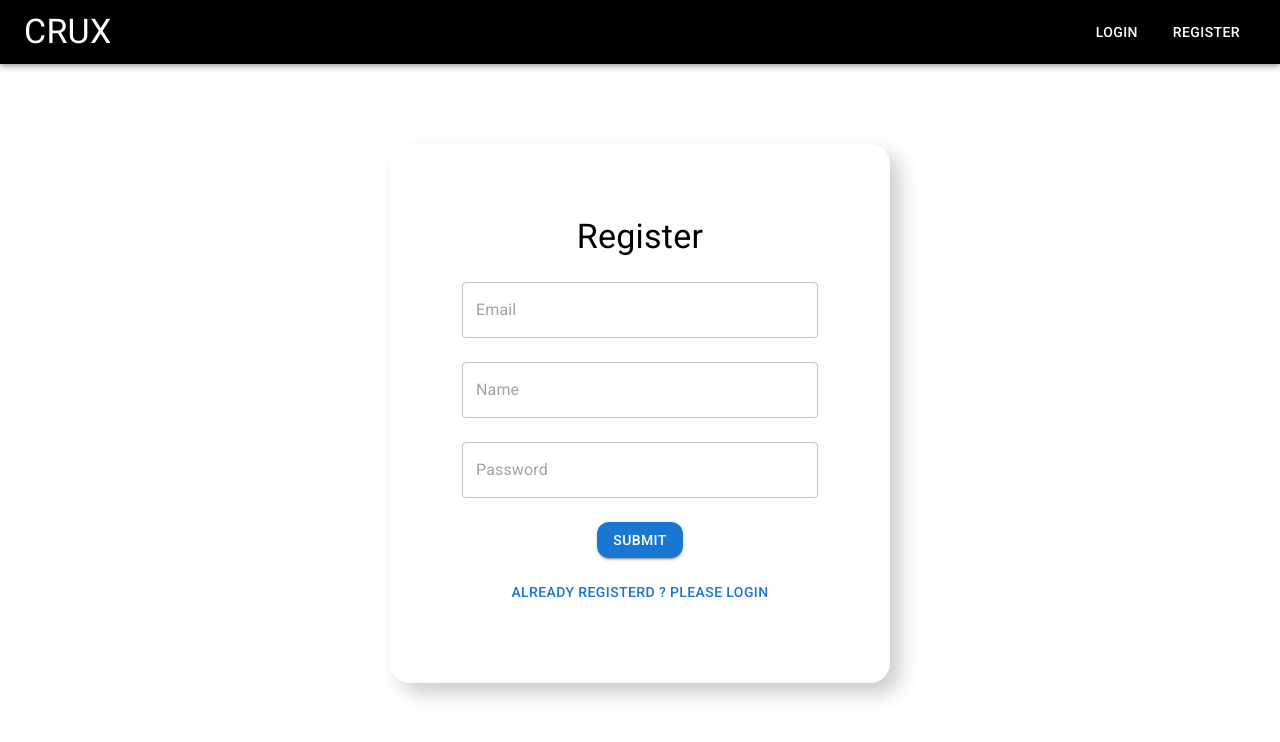
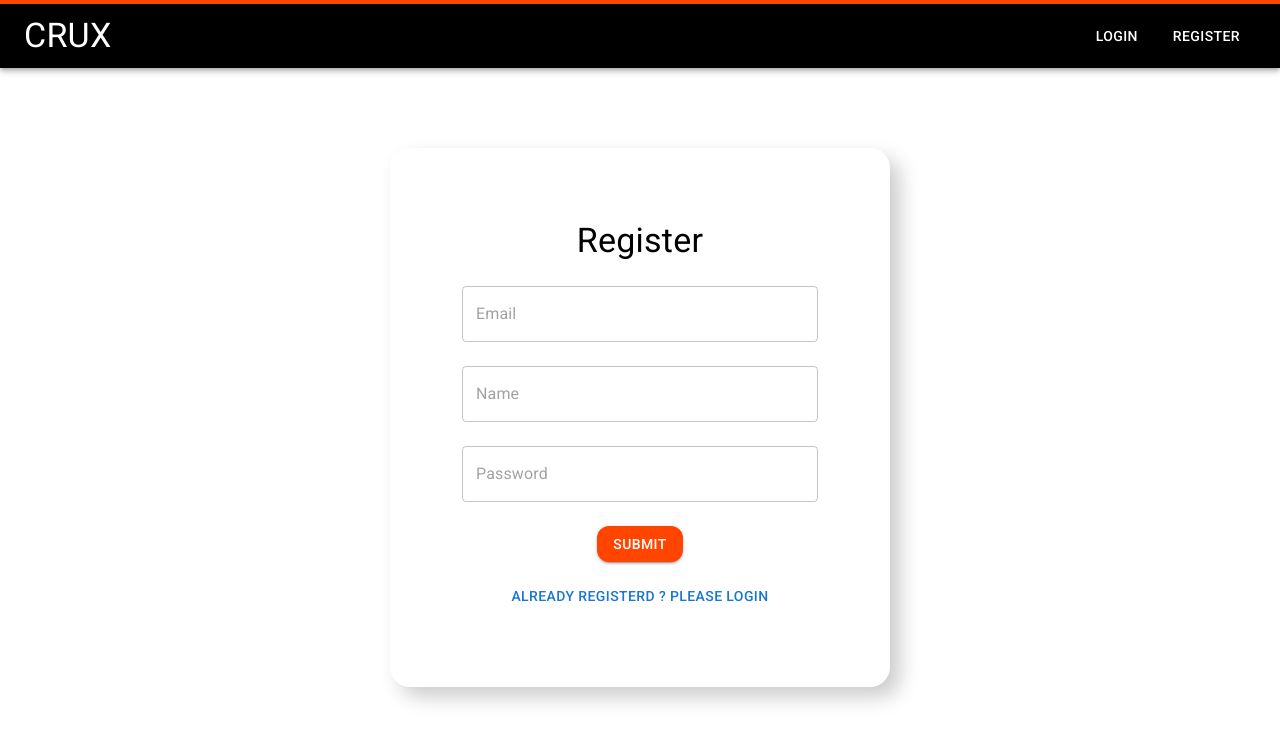
Before and after one commit to Karanfullstack/blog-application, a React (Create React App) app in the folder client/: page /register in a window 1280 px wide. Shown: the top 742 px of the page. Built offline with nearby package versions, Linux system fonts and the light colour scheme.

Commit message:
proxy setting and concurrently

```diff
--- a/client/package.json
+++ b/client/package.json
@@ -1,5 +1,6 @@
 {
   "name": "client",
+  "proxy":"http://localhost:8080",
   "version": "0.1.0",
   "private": true,
   "dependencies": {
@@ -10,6 +11,7 @@
     "@testing-library/jest-dom": "^5.16.5",
     "@testing-library/react": "^13.4.0",
     "@testing-library/user-event": "^13.5.0",
+    "axios": "^1.4.0",
     "react": "^18.2.0",
     "react-dom": "^18.2.0",
     "react-redux": "^8.1.1",
--- a/client/src/components/Header.js
+++ b/client/src/components/Header.js
@@ -14,8 +14,8 @@ import {useSelector} from "react-redux";
 const Header = () => {
   const [value, setValue] = useState();
   const isLogin = useSelector((state) => state.isLogin);
-  console.log(isLogin);
-  const style = {background: "#000"};
+  const style = {background: "#000", borderTop: "4px solid orangered"};
+
   return (
     <React.Fragment>
       <AppBar position="sticky" style={style}>
--- a/client/src/pages/Register.js
+++ b/client/src/pages/Register.js
@@ -14,6 +14,7 @@ const Register = () => {
     event.preventDefault();
     console.log(user);
     setUser({email: "", name: "", password: ""});
+    console.log(user);
   };
 
   return (
@@ -63,7 +64,7 @@ const Register = () => {
           <Button
             type="submit"
             variant="contained"
-            color="primary"
+            style={{background:'orangered'}}
             sx={{borderRadius: 3, marginBottom: 2, marginTop: 2}}
           >
             Submit
```
Also changed, not shown: package.json (+5 -2 lines), 2 other files (tests, documents, lock files or other folders).
